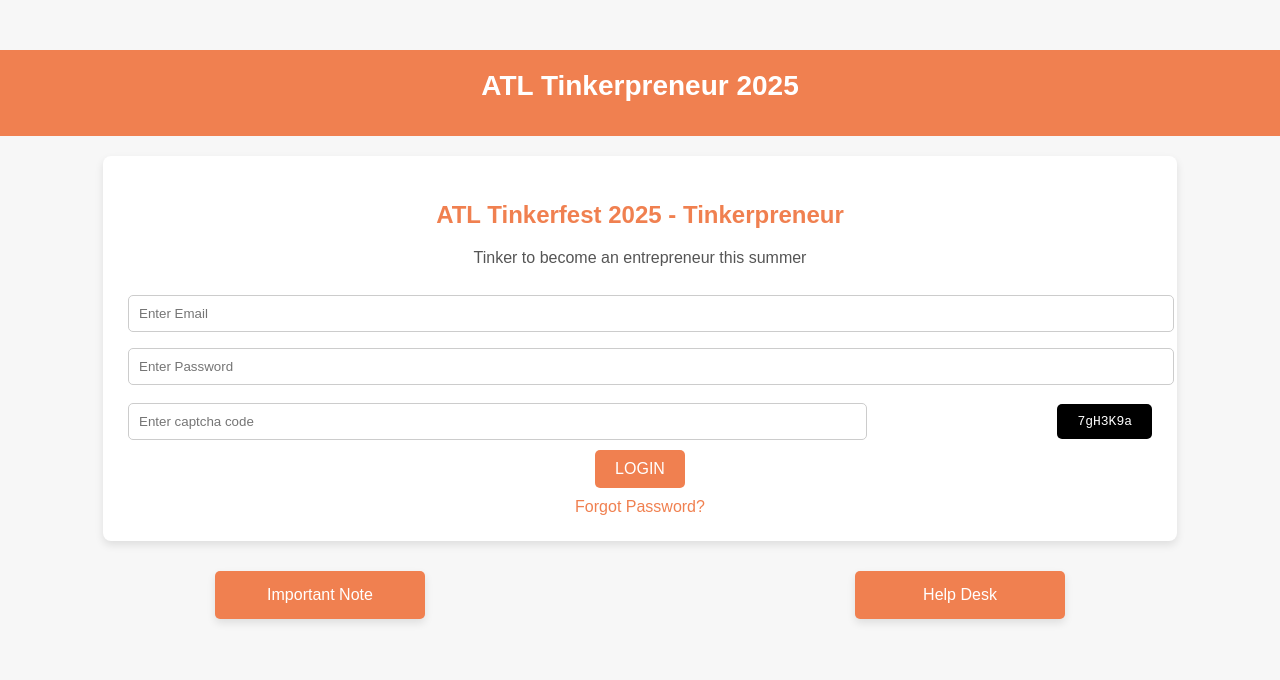
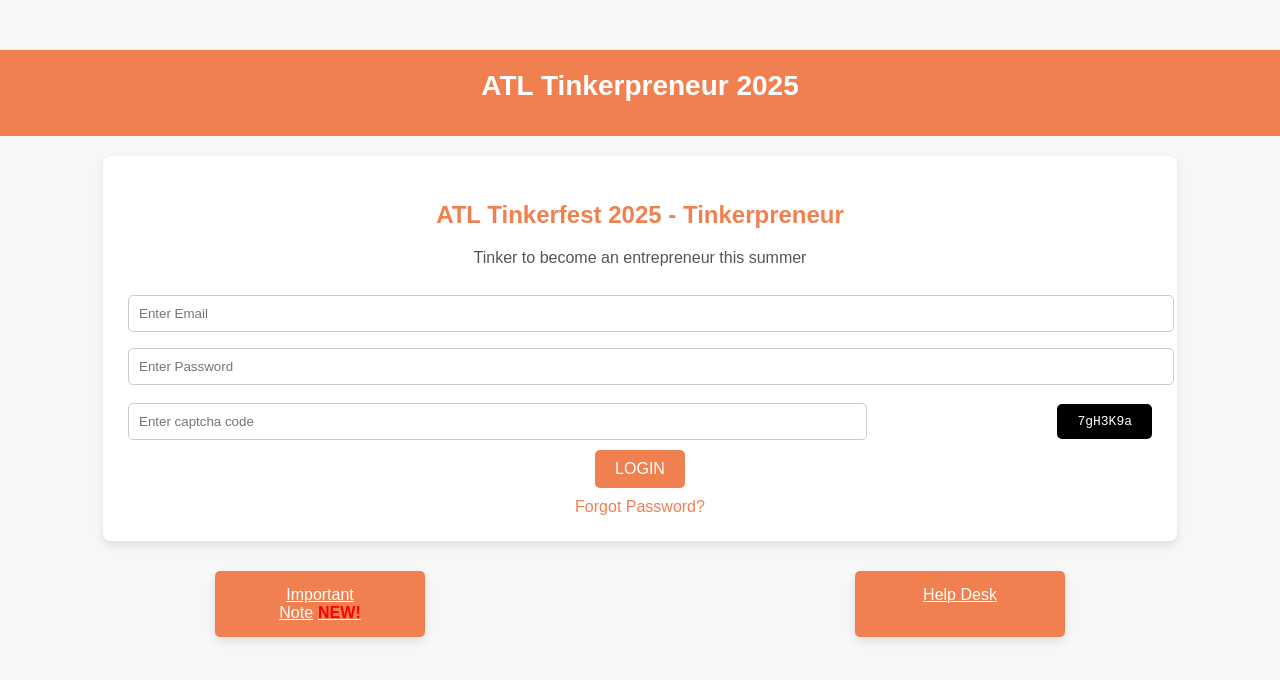
Before and after one commit to stealthspeedstorm/HarmlessPrank, a plain HTML site: page index.html in a window 1280 px wide. Drawn offline with Linux system fonts and the light colour scheme.

Commit message:
Update index.html

```diff
--- a/index.html
+++ b/index.html
@@ -6,6 +6,15 @@
         .logo {
             width: 100%;
             height: auto;
+        }
+        .new-sign {
+            color: red;
+            font-weight: bold;
+            margin-left: 5px;
+        }
+        .clickable {
+            cursor: pointer;
+            text-decoration: underline;
         }
     </style>
 </head>
@@ -25,11 +34,11 @@
                 <div class="fake-captcha">7gH3K9a</div>
             </div>
             <button onclick="fakeLogin()">LOGIN</button>
-            <a href="#" class="forgot">Forgot Password?</a>
+            <a href="#" class="forgot" onclick="fakeForgotPassword()">Forgot Password?</a>
         </div>
         <div class="info-box">
-            <div class="note">Important Note</div>
-            <div class="help">Help Desk</div>
+            <div class="note clickable" onclick="importantNote()">Important Note<span class="new-sign">NEW!</span></div>
+            <div class="help clickable" onclick="helpDesk()">Help Desk</div>
         </div>
     </div>
 
@@ -37,6 +46,18 @@
         function fakeLogin() {
             window.location.href = "prank.html";
         }
+
+        function fakeForgotPassword() {
+            alert('⚠️ Important Notice: Your progress is being erased, and your entry has been revoked. Please contact the administrator for assistance.');
+        }
+
+        function importantNote() {
+            alert('IMPORTANT: YOU ARE CLINICALLY DUMB, APRIL FOOLS! 🤡');
+        }
+
+        function helpDesk() {
+            alert('🤦‍♂️ You\'re too stupid, even the government can\'t help you.');
+        }
     </script>
 </body>
 </html>
```
